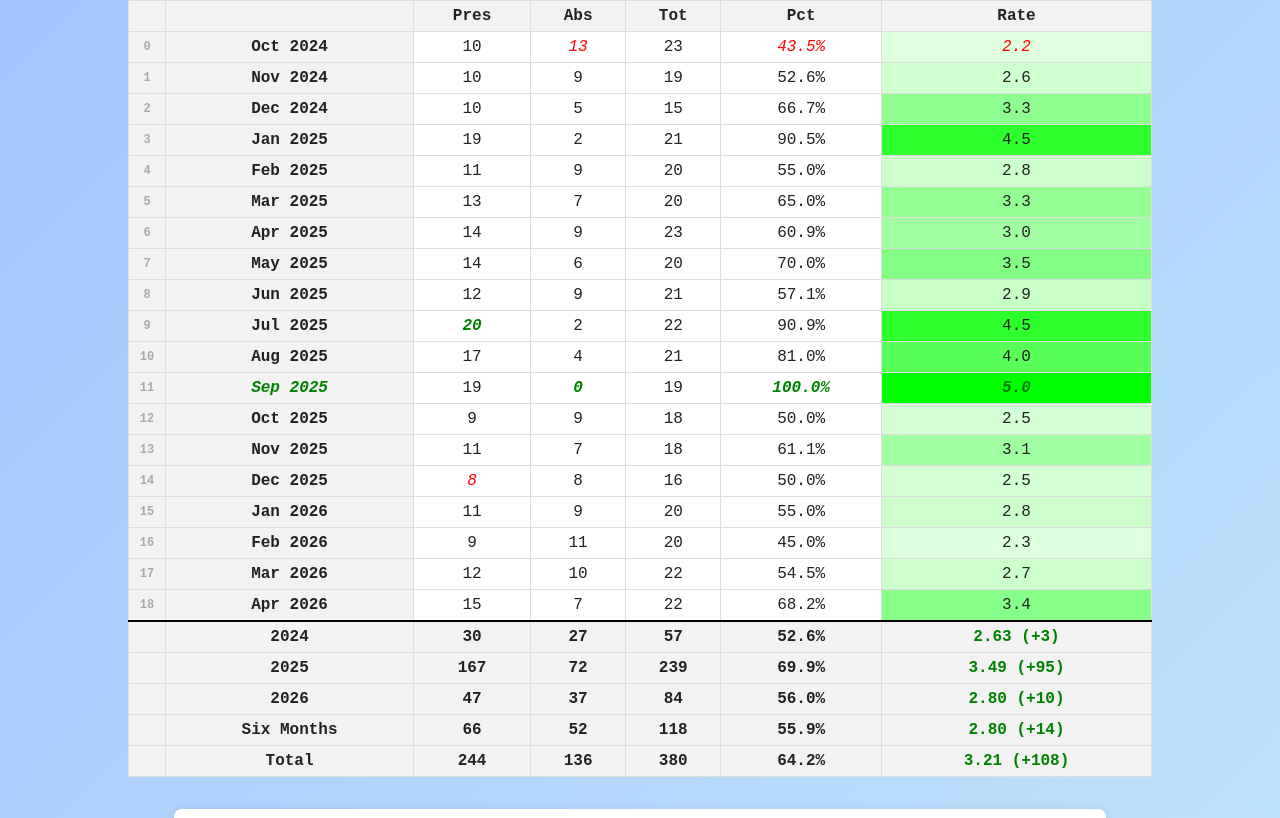
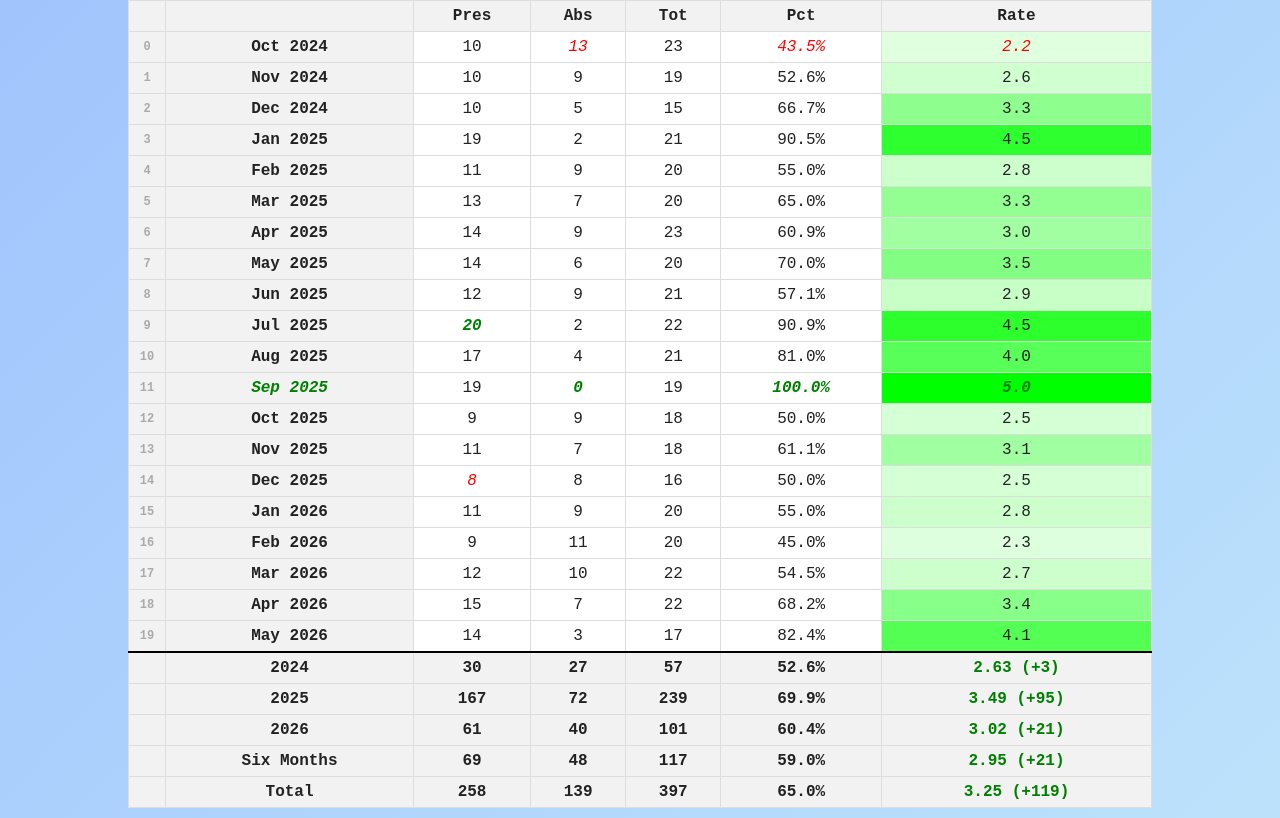
Before and after one commit to jonbri/att, a Next.js app: page / in a window 1280 px wide. Shown: the top 818 px of the page. Built offline with nearby package versions, Linux system fonts and the light colour scheme.

Commit message:
may 2026

```diff
--- a/src/app/data.ts
+++ b/src/app/data.ts
@@ -20,4 +20,5 @@ export const attendance: OfficeMonth[] = [
   ["Feb 2026", 9, 20],
   ["Mar 2026", 12, 22],
   ["Apr 2026", 15, 22],
+  ["May 2026", 14, 17],
 ];
```
